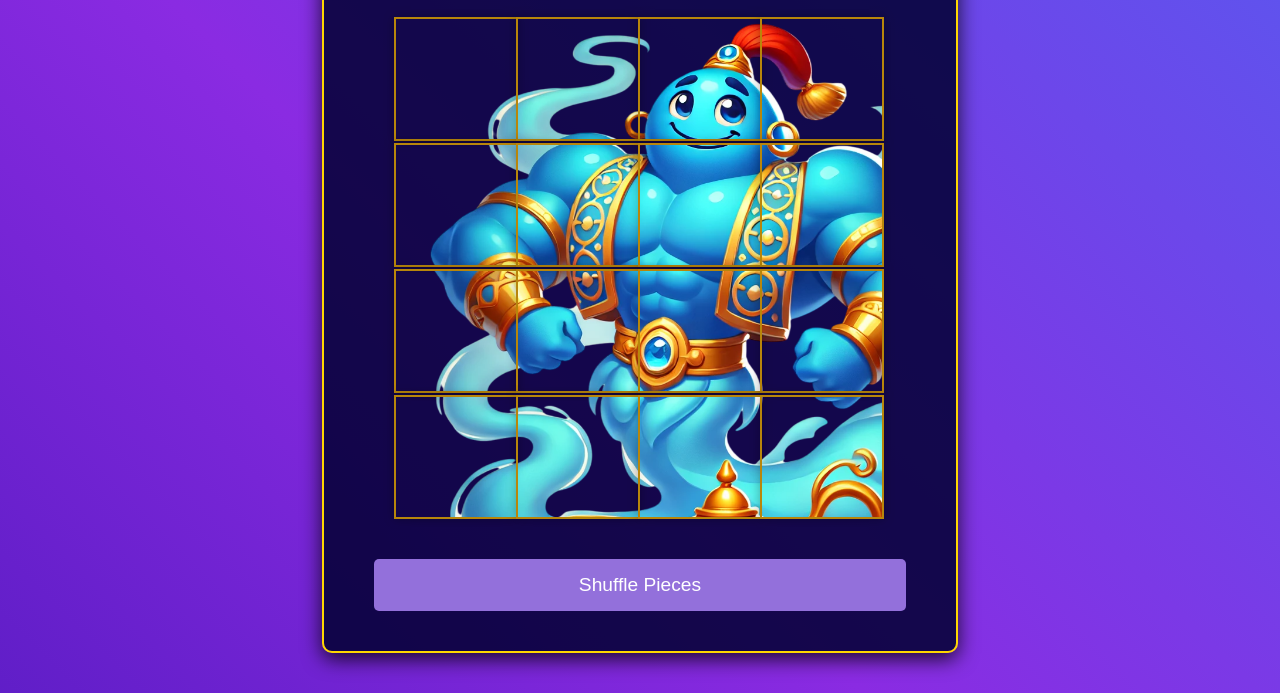
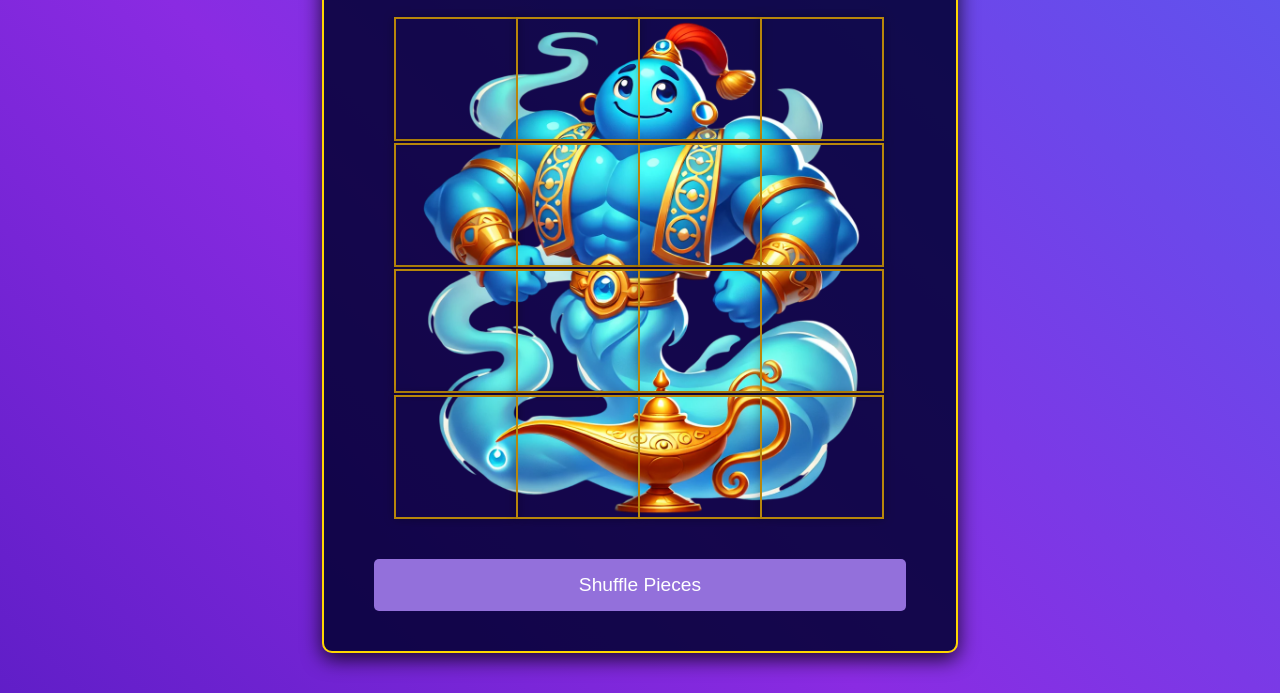
Before and after one commit to adem1625/treasure-hunt-7.0, a plain HTML site: page index.html in a window 1280 px wide. Shown: the part 166-859 px from the top of the page. Drawn offline with Linux system fonts and the light colour scheme.

Commit message:
Update index.html

```diff
--- a/index.html
+++ b/index.html
@@ -60,7 +60,7 @@
             width: 120px;
             height: 120px;
             background-image: url(./gen.png);
-            background-size: 600px 600px;
+            background-size: 480px 480px; /* Updated to match 4x120px grid */
             border: 2px solid #b8860b;
             cursor: grab;
             transition: all 0.3s ease;
@@ -127,7 +127,7 @@
         const puzzleContainer = document.getElementById('puzzleContainer');
         const gridSize = 4;
         const pieceSize = 120;
-        const imageSize = 600;
+        const imageSize = 480; // Updated to 4x120px
         let draggedPiece = null;
         let currentGrid = [];
 
```
